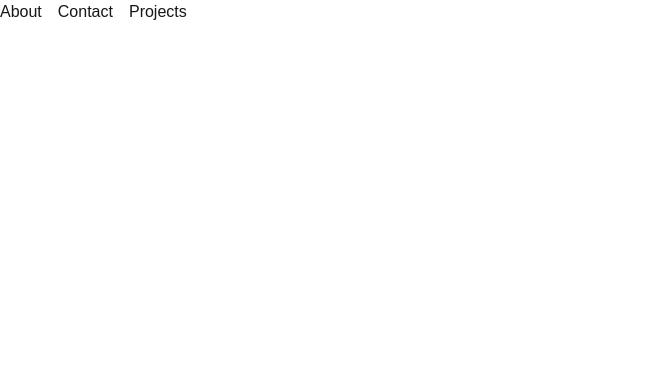
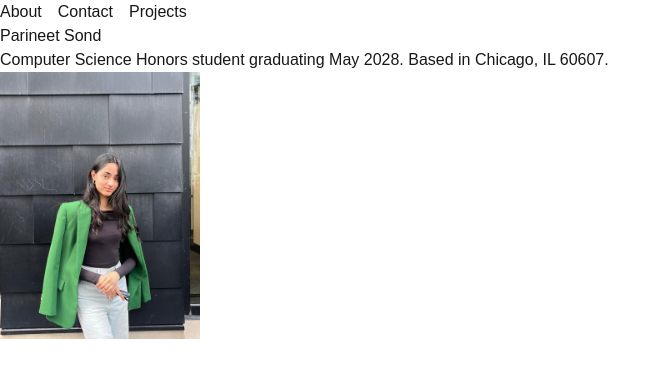
Before and after one commit to psond16/parineetsond_personal_website_2026, a Next.js app: page / in a window 1280 px wide. Shown: the top 378 px of the page, without its empty margins (0-671 px from the left). Built offline with nearby package versions, Linux system fonts and the light colour scheme.

Commit message:
added a simple component with header, paragraph, image and div tag

```diff
--- /dev/null
+++ b/app/components/bio.tsx
@@ -0,0 +1,11 @@
+export default function Bio(){
+    return(
+        <div>
+            <h1>Parineet Sond</h1>
+            <p>Computer Science Honors student graduating May 2028.
+            Based in Chicago, IL 60607.
+            </p>
+            <img src = "profilePic.jpg" alt = "Profile Picture" width = "200"/>
+        </div>
+    );
+}
--- a/app/page.tsx
+++ b/app/page.tsx
@@ -1,12 +1,17 @@
 import Image from "next/image";
 import Link from "next/link";
+import Bio from "./components/bio";
 
 export default function Home() {
   return (
-    <div className="flex flex-row gap-4">
-      <Link href="/about">About</Link>
-      <Link href="/contact">Contact</Link>
-      <Link href="/projects">Projects</Link>
+    <div>
+      <div className="flex flex-row gap-4">
+        <Link href="/about">About</Link>
+        <Link href="/contact">Contact</Link>
+        <Link href="/projects">Projects</Link>
+      </div>
+
+      <Bio />
     </div>
   );
 }
```
Also changed, not shown: app/components/test.txt (renamed from test.txt), public/profilePic.JPG (added), 1 other file (tests, documents, lock files or other folders).
